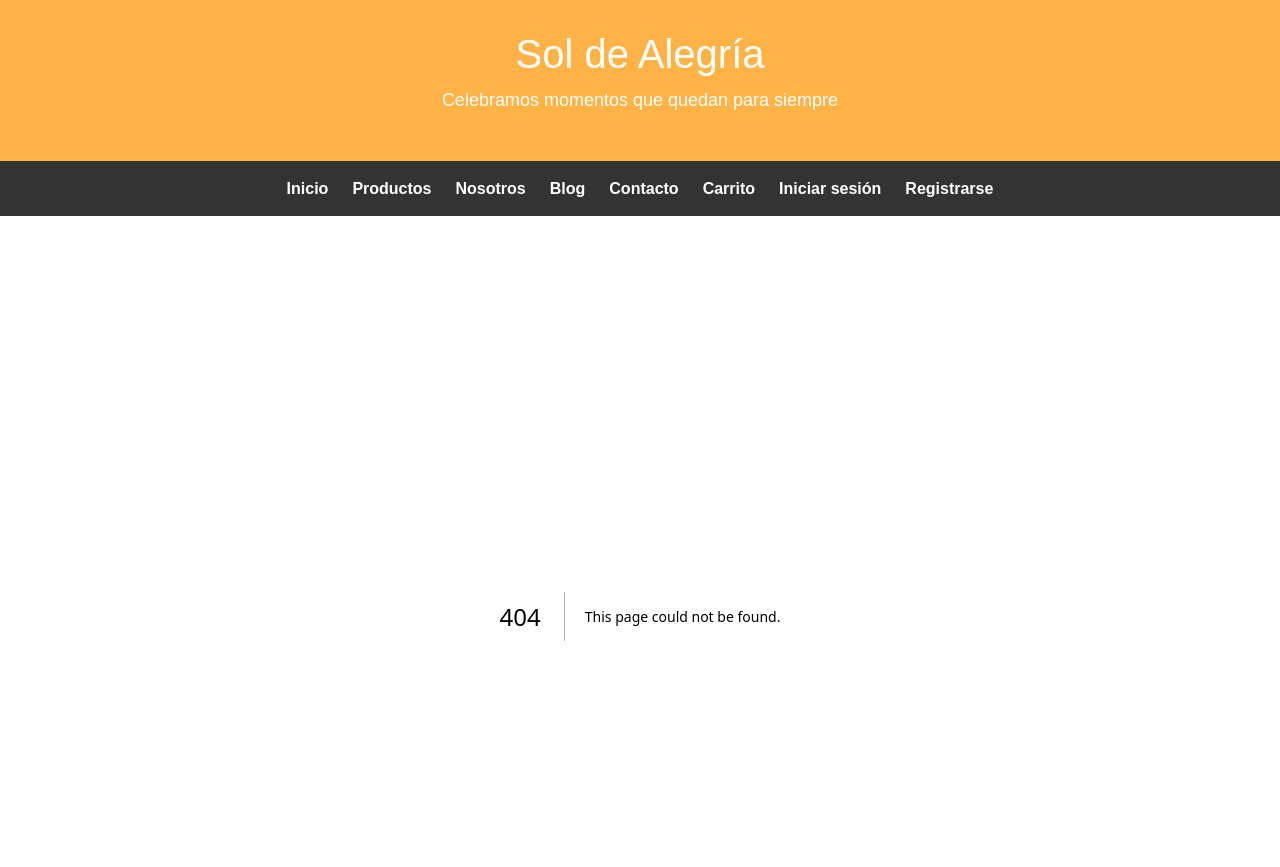
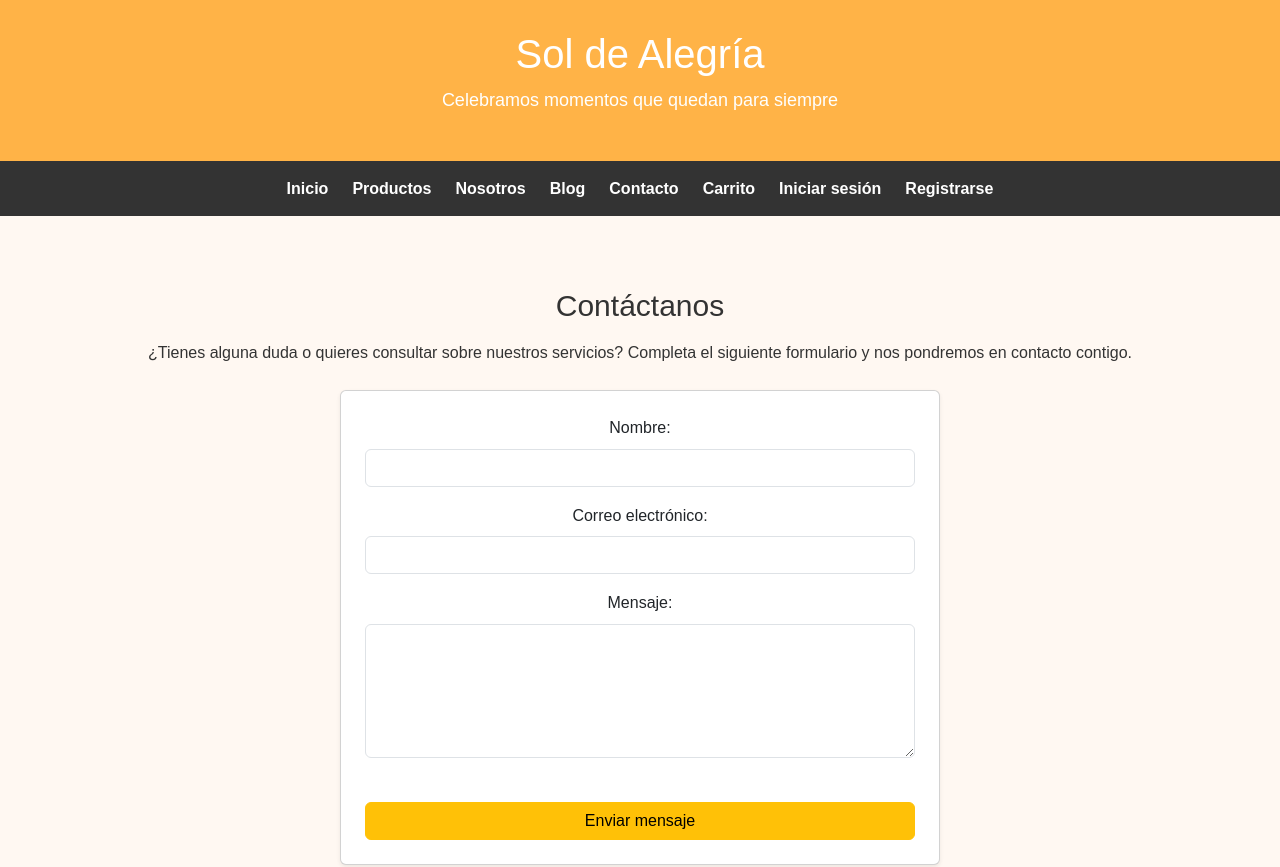
Before and after one commit to agonymustdie/sol-de-alegria-frontend, a Next.js app: page /contacto in a window 1280 px wide. Before the commit this address had no page. Shown: the top 867 px of the page. Built offline with nearby package versions, Linux system fonts and the light colour scheme.

Commit message:
Implemento pagina de contacto con validaciones

```diff
--- /dev/null
+++ b/app/contacto/page.tsx
@@ -0,0 +1,103 @@
+"use client";
+
+import { useState } from "react";
+
+export default function ContactoPage() {
+  const [nombre, setNombre] = useState("");
+  const [correo, setCorreo] = useState("");
+  const [mensaje, setMensaje] = useState("");
+
+  function enviarMensaje(e: React.FormEvent<HTMLFormElement>) {
+    e.preventDefault();
+
+    if (!nombre.trim() || !correo.trim() || !mensaje.trim()) {
+      alert("Debes completar todos los campos");
+      return;
+    }
+
+    if (!correo.includes("@")) {
+      alert("Ingresa un correo válido");
+      return;
+    }
+
+    alert("Mensaje enviado correctamente (simulación)");
+
+    setNombre("");
+    setCorreo("");
+    setMensaje("");
+  }
+
+  return (
+    <main className="container py-5">
+      <section className="py-4">
+        <h2 className="mb-3">Contáctanos</h2>
+
+        <p className="mb-4">
+          ¿Tienes alguna duda o quieres consultar sobre nuestros servicios?
+          Completa el siguiente formulario y nos pondremos en contacto contigo.
+        </p>
+
+        <form
+          onSubmit={enviarMensaje}
+          className="card p-4 shadow-sm mx-auto w-100"
+          style={{ maxWidth: "600px" }}
+        >
+          <div className="mb-3">
+            <label htmlFor="nombreContacto" className="form-label">
+              Nombre:
+            </label>
+
+            <input
+              type="text"
+              id="nombreContacto"
+              name="nombreContacto"
+              className="form-control"
+              maxLength={100}
+              value={nombre}
+              onChange={(e) => setNombre(e.target.value)}
+              required
+            />
+          </div>
+
+          <div className="mb-3">
+            <label htmlFor="emailContacto" className="form-label">
+              Correo electrónico:
+            </label>
+
+            <input
+              type="email"
+              id="emailContacto"
+              name="emailContacto"
+              className="form-control"
+              maxLength={100}
+              value={correo}
+              onChange={(e) => setCorreo(e.target.value)}
+              required
+            />
+          </div>
+
+          <div className="mb-4">
+            <label htmlFor="comentarioContacto" className="form-label">
+              Mensaje:
+            </label>
+
+            <textarea
+              id="comentarioContacto"
+              name="comentarioContacto"
+              className="form-control"
+              rows={5}
+              maxLength={500}
+              value={mensaje}
+              onChange={(e) => setMensaje(e.target.value)}
+              required
+            />
+          </div>
+
+          <button type="submit" className="btn btn-warning">
+            Enviar mensaje
+          </button>
+        </form>
+      </section>
+    </main>
+  );
+}
```
